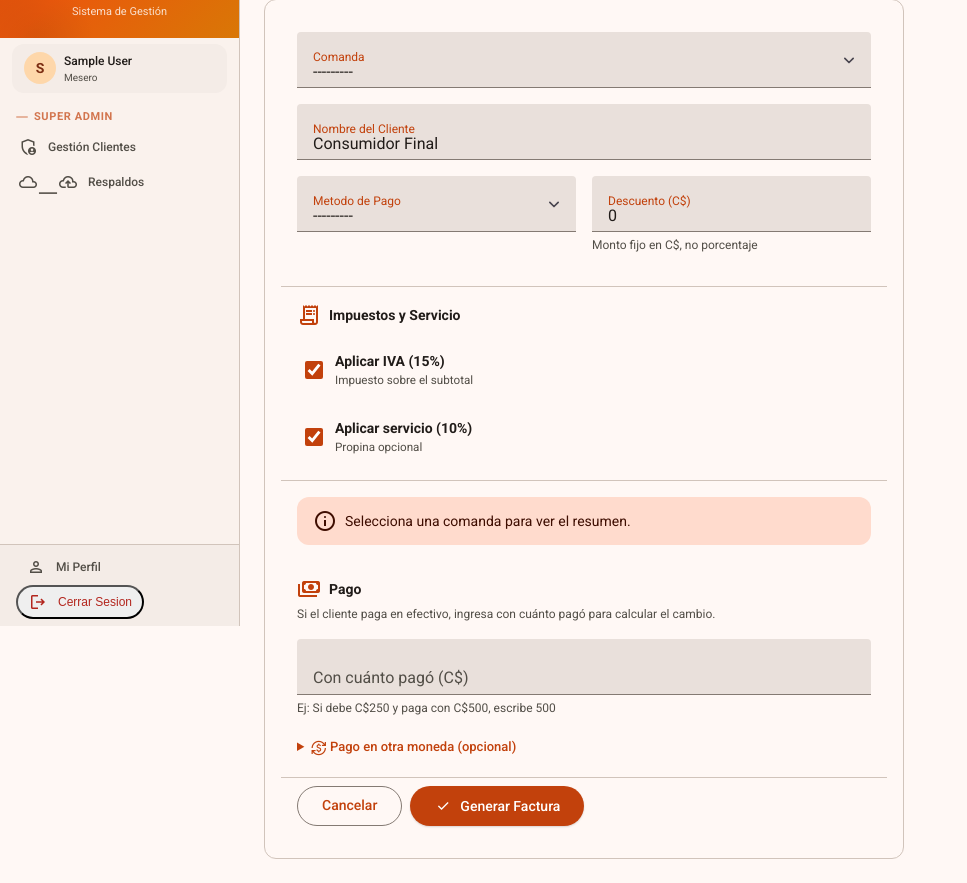
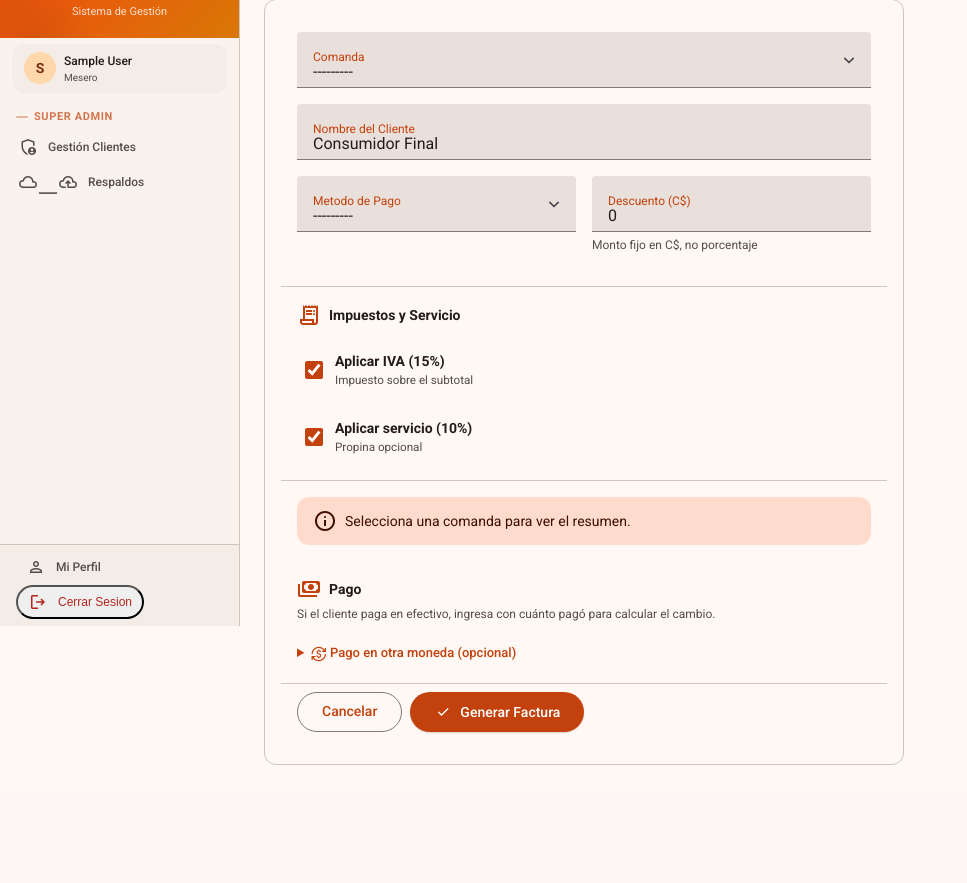
Before and after one commit to fernnwe/MKSOFT, a Django app: page /facturacion/crear/ in a window 1280 px wide. Shown: the part 174-1057 px from the top of the page, without its empty margins (0-967 px from the left). After the commit the page ends 939 px from the top, so only its background shows below. Run offline with Django 5.2, Linux system fonts and the light colour scheme; the visitor is signed in with stand-in values (Sample User, id 1); data that the repository does not hold is empty; parts of the project's set-up code (start-up, migrations or seed data) failed here and were passed over.

Commit message:
re-add display:none en efectivoFields, toggle global via onchange

```diff
--- a/templates/facturacion/crear.html
+++ b/templates/facturacion/crear.html
@@ -155,7 +155,7 @@
                     Si el cliente paga en efectivo, ingresa con cu&aacute;nto pag&oacute; para calcular el cambio.
                 </p>
 
-                <div id="efectivoFields">
+                <div id="efectivoFields" style="display:none;">
                     <div class="md3-field {% if form.monto_recibido.errors %}md3-field-error{% endif %}">
                         <input type="number" name="monto_recibido" id="id_monto_recibido" class="md3-input" placeholder=" " value="{{ form.monto_recibido.value|default:'' }}" step="0.01" min="0" oninput="var pt=document.getElementById('previewTotal');if(pt)recalcCambio(parseFloat(pt.textContent.replace(/[^0-9.-]/g,''))||0);">
                         <label class="md3-label" for="id_monto_recibido">Con cu&aacute;nto pag&oacute; ({{ CURRENCY_SYMBOL }})</label>
```
